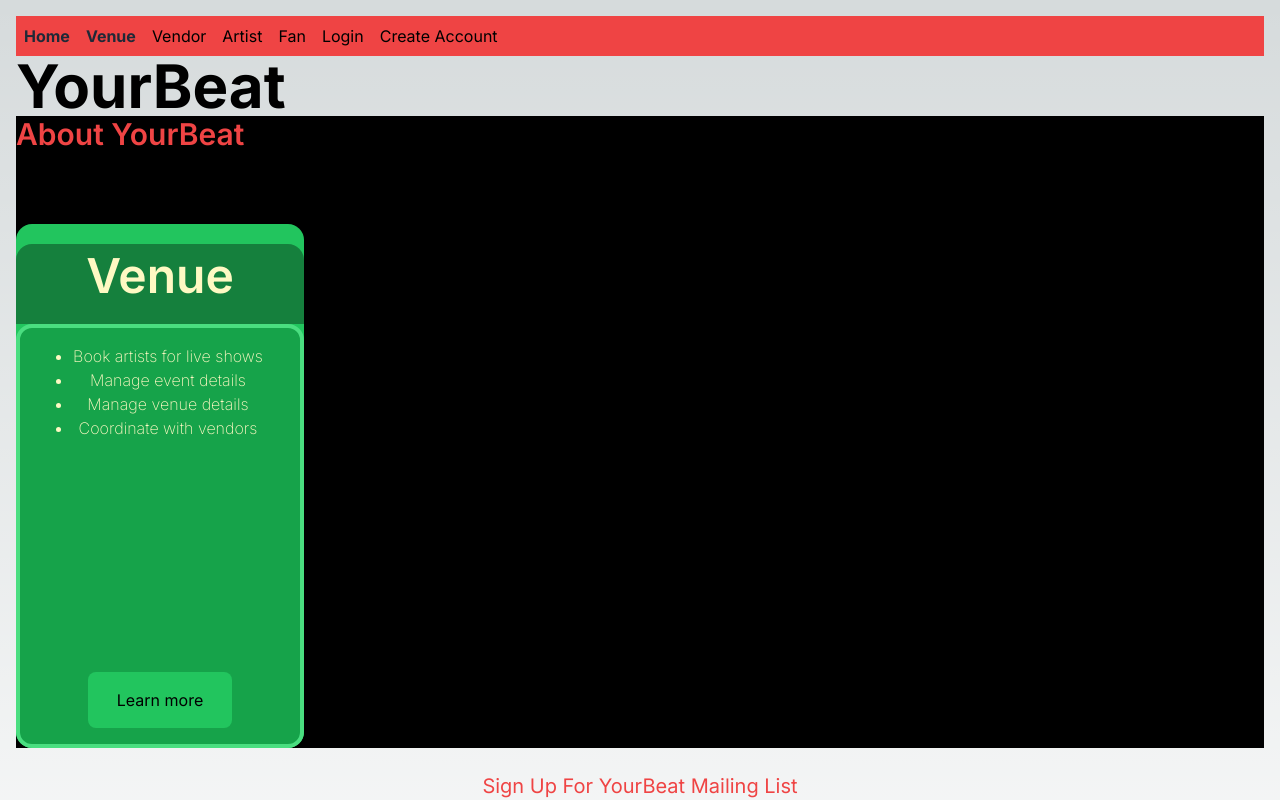
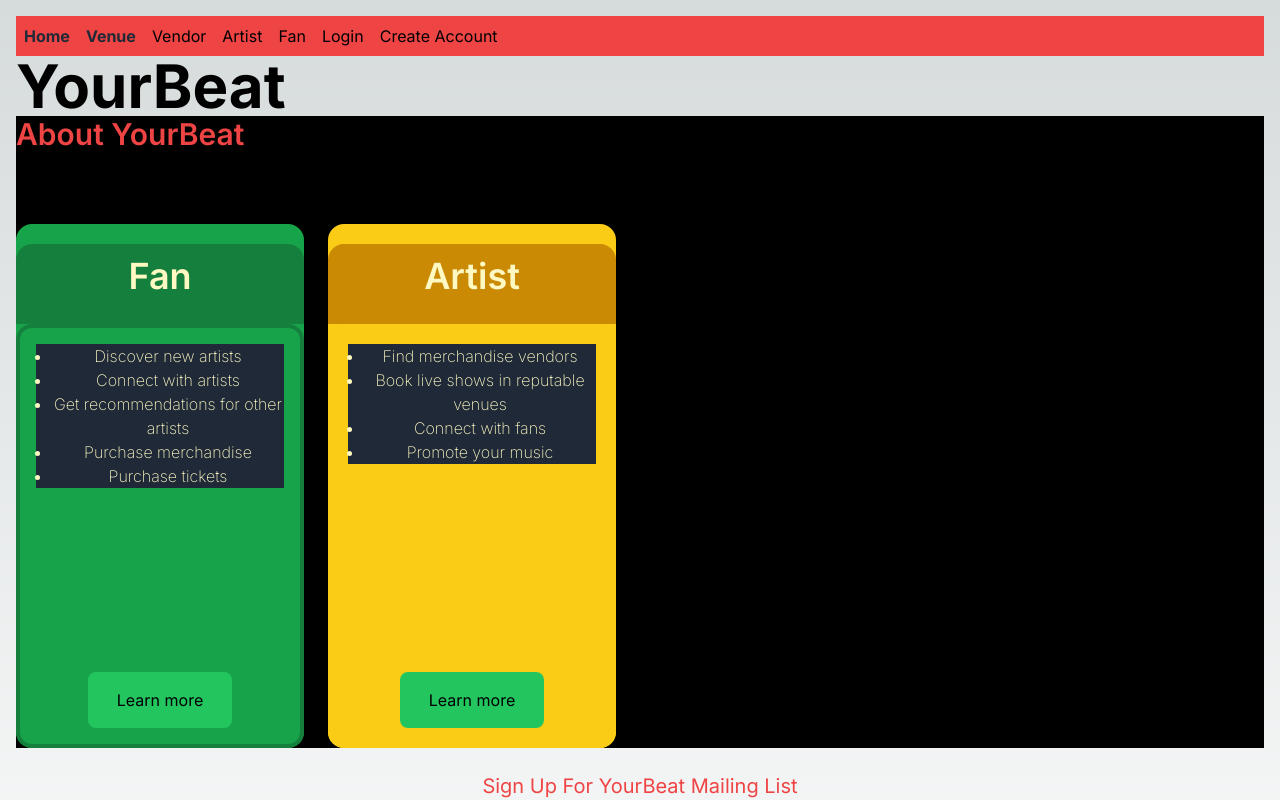
Before and after one commit to segvndo/YourBeat-TS, a Next.js app: page / in a window 1280 px wide. Shown: the top 800 px of the page. Built offline with nearby package versions, Linux system fonts and the light colour scheme.

Commit message:
Add Artist card

```diff
--- a/app/components/homecard.tsx
+++ b/app/components/homecard.tsx
@@ -1,5 +1,4 @@
 import React from "react";
-import Image from "next/image";
 import Link from "next/link";
 
 interface CardProps {
@@ -9,20 +8,31 @@ interface CardProps {
   buttonLink: string;
   mainBackgroundColour?: string; // Optional background color prop
   borderColour?: string;
-  titleColour?: string
+  titleColour?: string;
+  descriptionColour?: string;
 }
 
-const Card: React.FC<CardProps> = ({ title, description, buttonText, buttonLink, mainBackgroundColour, borderColour, titleColour }) => {
+const Card: React.FC<CardProps> = ({
+  title,
+  description,
+  buttonText,
+  buttonLink,
+  mainBackgroundColour,
+  borderColour,
+  titleColour,
+  descriptionColour,
+}) => {
   return (
-    <div className="box-content h-100 w-72 bg-green-500 pt-5 rounded-2xl">
-      <div className={`box-content h-20 w-68 flex justify-center items-center ${titleColour || 'bg-green-700'} mt-neg rounded-t-2xl`}>
-      <div className="text-yellow-100 font-sans mb-4 font-size-10 font-semibold text-5xl flex justify-center">{title}</div>
+    <div className={`box-content h-100 w-72 ${mainBackgroundColour || 'bg-green-500'} pt-5 rounded-2xl`}>
+      <div className={`box-content h-20 w-68 flex justify-center items-center ${titleColour || 'bg-green-700'} mt-neg-2 rounded-t-2xl`}>
+        <div className={`text-yellow-100 font-sans mb-4 font-semibold text-4xl flex justify-center`}>{title}</div>
       </div>
-      <div className={`box-content h-96 w-54 p-4 border-4 ${borderColour || 'border-green-400'} rounded-2xl flex flex-col items-center font-sans ${mainBackgroundColour}`}>
+      <div className={`box-content h-96 w-54 p-4 border-4 ${borderColour || 'border-green-800'} rounded-2xl flex flex-col items-center font-sans ${mainBackgroundColour}`}>
         <div className="flex-grow">
-          <ul className="text-yellow-100 pl-4 list-disc text-center font-extralight">{description.map((item, index) => (
-            <li key={index}>{item}</li>
-          ))}
+          <ul className={`text-yellow-100 pl-4 list-disc text-center font-extralight ${descriptionColour || 'bg-gray-800'}`}>
+            {description.map((item, index) => (
+              <li key={index}>{item}</li>
+            ))}
           </ul>
         </div>
         <div>
--- a/app/page.tsx
+++ b/app/page.tsx
@@ -10,7 +10,7 @@ export default function Home() {
         YourBeat
       </h1>
 
-      <div className="bg-black ">
+      <div className="bg-black">
         <div className="font-sans text-3xl text-red-500 font-semibold ">
           About YourBeat
         </div>
@@ -19,19 +19,40 @@ export default function Home() {
           YourBeat is a Social Media platform which strives to connect Musical Artists, Vendors, Venues, and Fans. By assisting artists in building a strong community of thousands of dedicated fans and connecting them with vendors and venues, facilitating mutually beneficial business relationships, we strive to grow a fully sustainable environment and revolutionizing the music industry.
         </div>
 
+        <div className="flex flex-row space-x-6">
           <Card
-          title="Venue"
+            title="Fan"
             description={[
-            'Book artists for live shows',
-            'Manage event details',
-            'Manage venue details',
-            'Coordinate with vendors'
+              'Discover new artists',
+              'Connect with artists',
+              'Get recommendations for other artists',
+              'Purchase merchandise',
+              'Purchase tickets'
             ]}
             buttonText="Learn more"
             buttonLink="/users/venue"
-          mainBackgroundColour="bg-green-600">
-          borderColour="border-green-600"
+            mainBackgroundColour="bg-green-600"
+            borderColour="border-green-700"
+            titleColour="bg-green-700"
+            descriptionColour="bg-gray-800">
           </Card>
+
+          <Card
+            title="Artist"
+            description={[
+              'Find merchandise vendors',
+              'Book live shows in reputable venues',
+              'Connect with fans',
+              'Promote your music',
+            ]}
+            buttonText="Learn more"
+            buttonLink="/users/vendor"
+            mainBackgroundColour="bg-yellow-400"
+            borderColour="border-yellow-400"
+            titleColour="bg-yellow-600"
+            descriptionColour="bg-gray-800">
+          </Card>
+        </div>
 
 
 
```
Lines whose indentation alone changed are shown as unchanged.
